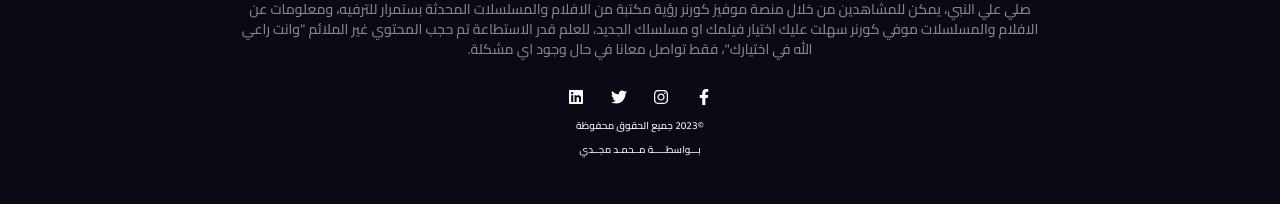
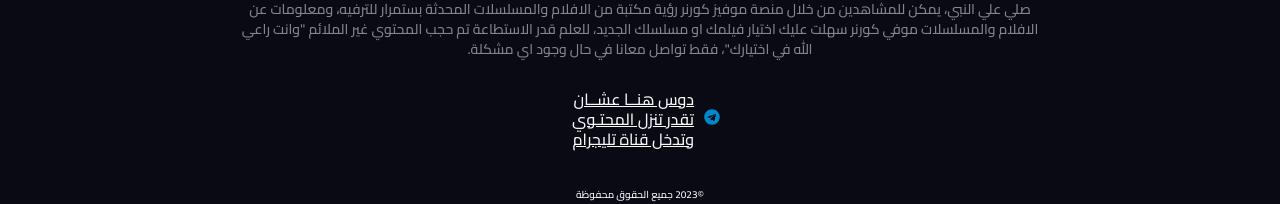
Before and after one commit to MohamedMagdy-git/MoviesKorner, a React (Vite) app: page / in a window 1280 px wide. Shown: the part 1031-1235 px from the top of the page. Built offline with nearby package versions, Linux system fonts and the light colour scheme; no server answers; a web font is replaced by a local one.

Commit message:
edit footer

```diff
--- a/src/components/footer/Footer.jsx
+++ b/src/components/footer/Footer.jsx
@@ -4,6 +4,7 @@ import {
     FaInstagram,
     FaTwitter,
     FaLinkedin,
+    FaTelegram,
 } from "react-icons/fa";
 import { useNavigate } from "react-router-dom";
 import ContentWrapper from "../contentWrapper/ContentWrapper";
@@ -31,16 +32,16 @@ const Footer = () => {
                 </div>
                 <div className="socialIcons">
                     <span className="icon">
-                        <FaFacebookF />
+                        <a href="http://" target="_blank" rel="noopener noreferrer">
+
+                        <FaTelegram />
+                        </a>
                     </span>
                     <span className="icon">
-                        <FaInstagram />
-                    </span>
-                    <span className="icon">
-                        <FaTwitter />
-                    </span>
-                    <span className="icon">
-                        <FaLinkedin />
+                        <a className="text" href="http://" target="_blank" rel="noopener noreferrer">
+
+                    دوس هنــا عشــان تقدر تنزل المحتـوي وتدخل قناة تليجرام
+                        </a>
                     </span>
                 </div>
                 <div className="copyright">
--- a/src/components/footer/footer.scss
+++ b/src/components/footer/footer.scss
@@ -65,9 +65,23 @@ $border-color_1: #646cff;
         width: 160px;
         display: flex;
         align-items: center;
-        justify-content: space-around;
+        justify-content: center;
+        margin-bottom: 25px;
         gap: 10px;
         .icon {
+            a {
+                color: #0088cc;
+                transition: .2s ease;
+                &:hover {
+                    // box-shadow: 0 0 0.625em $color_2;
+                    color: $color_2;
+                }
+            }
+            .text {
+                color: #f9f9f9;
+            }
+            line-height: 20px;
+
             // width: 50px;
             // height: 50px;
             // border-radius: 50%;
@@ -77,10 +91,7 @@ $border-color_1: #646cff;
             justify-content: center;
             cursor: pointer;
             transition: all ease 0.3s;
-            &:hover {
-                // box-shadow: 0 0 0.625em $color_2;
-                color: $color_2;
-            }
+
         }
     }
     .copyright {
```
